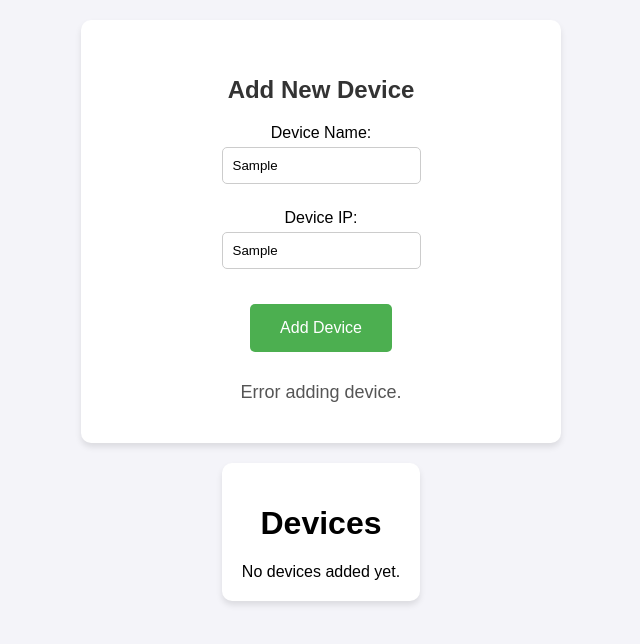
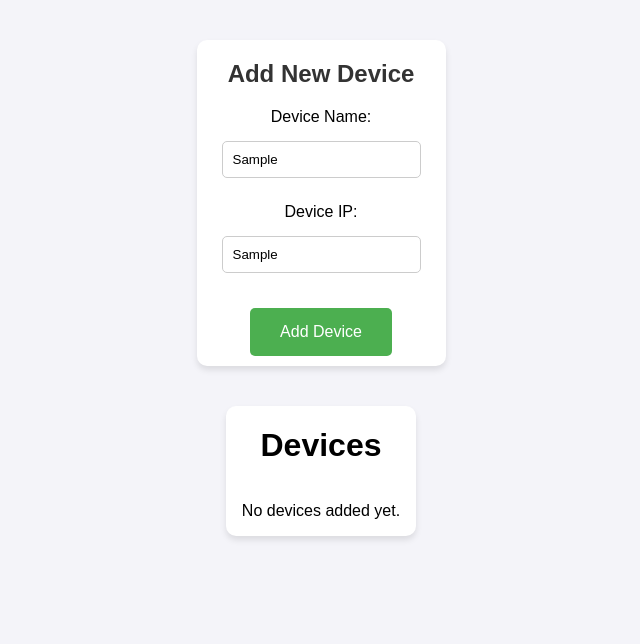
Before and after one commit to BusinessTable/delockWIFI, a plain HTML site: page index.html in a window 1280 px wide. Both pictures are taken after typing "Sample", "Sample" into the empty fields and a click on the button "Add Device". Shown: the whole page, without its empty margins (319-959 px from the left). Drawn offline with Linux system fonts and the light colour scheme; no server answers.

Commit message:
refactor: improve HTML structure and styling for better readability

```diff
--- a/index.html
+++ b/index.html
@@ -1,9 +1,8 @@
 <!DOCTYPE html>
 <html lang="en">
-
   <head>
-    <meta charset="UTF-8">
-    <meta name="viewport" content="width=device-width, initial-scale=1.0">
+    <meta charset="UTF-8" />
+    <meta name="viewport" content="width=device-width, initial-scale=1.0" />
     <title>WLAN Power Socket Controller</title>
     <style>
       body {
@@ -19,27 +18,26 @@
 
       .container {
         background: white;
-            padding: 40px;
         border-radius: 10px;
         box-shadow: 0 4px 6px rgba(0, 0, 0, 0.1);
         text-align: center;
-            margin-bottom: 20px;
-            width: 100%;
-            max-width: 400px
+        margin: 20px;
+        max-width: 400px;
       }
 
       .containerDevices {
         background: white;
-            padding: 20px;
+        display: flex;
+        flex-direction: column;
         border-radius: 10px;
         box-shadow: 0 4px 6px rgba(0, 0, 0, 0.1);
         text-align: center;
-            margin-bottom: 20px;
-            max-width: 100%;
+        margin: 20px;
+        max-width: 800px;
       }
 
       .container h1 {
-            margin-bottom: 20px;
+        margin: 20px;
         font-size: 24px;
         color: #333;
       }
@@ -57,7 +55,7 @@
       }
 
       .btn-on {
-            background-color: #4CAF50;
+        background-color: #4caf50;
       }
 
       .btn-on:hover {
@@ -73,24 +71,24 @@
       }
 
       .status {
-            margin-top: 20px;
+        margin: 20px;
         font-size: 18px;
         color: #555;
       }
 
       .form-group {
-            margin-bottom: 15px;
+        margin: 15px;
       }
 
       label {
         display: block;
-            margin-bottom: 5px;
+        margin: 5px;
       }
 
       input {
         width: auto;
         padding: 10px;
-            margin-bottom: 10px;
+        margin: 10px;
         border: 1px solid #ccc;
         border-radius: 5px;
       }
@@ -100,9 +98,8 @@
         flex-wrap: wrap;
         justify-content: center;
         gap: 20px;
-            width: 100%;
         max-width: 800px;
-            margin-top: 20px;
+        margin: 2vh;
       }
 
       .device {
@@ -111,10 +108,11 @@
         border-radius: 10px;
         box-shadow: 0 4px 6px rgba(0, 0, 0, 0.1);
         text-align: center;
+        margin: 1vh;
       }
 
       .device h2 {
-            margin-bottom: 10px;
+        margin: 10px;
         font-size: 20px;
       }
     </style>
@@ -125,14 +123,13 @@
       <h1>Add New Device</h1>
       <div class="form-group">
         <label for="deviceName">Device Name:</label>
-            <input type="text" id="deviceName" placeholder="Enter device name">
+        <input type="text" id="deviceName" placeholder="Enter device name" />
       </div>
       <div class="form-group">
         <label for="deviceIP">Device IP:</label>
-            <input type="text" id="deviceIP" placeholder="Enter device IP">
+        <input type="text" id="deviceIP" placeholder="Enter device IP" />
       </div>
       <button class="btn btn-on" onclick="addDevice()">Add Device</button>
-        <div class="status" id="addStatus"></div>
     </div>
     <div class="containerDevices">
       <h1>Devices</h1>
@@ -143,9 +140,9 @@
       const devices = [];
 
       async function addDevice() {
-            const name = document.getElementById('deviceName').value;
-            const ip = document.getElementById('deviceIP').value;
-            const statusElement = document.getElementById('addStatus');
+        const name = document.getElementById("deviceName").value;
+        const ip = document.getElementById("deviceIP").value;
+        const statusElement = document.getElementById("addStatus");
 
         if (!name || !ip) {
           statusElement.textContent = "Name and IP are required.";
@@ -153,16 +150,16 @@
         }
 
         try {
-                const response = await fetch('/api/add_device', {
-                    method: 'POST',
+          const response = await fetch("/api/add_device", {
+            method: "POST",
             headers: {
-                        'Content-Type': 'application/json',
+              "Content-Type": "application/json",
             },
             body: JSON.stringify({ name, ip }),
           });
 
           if (response.ok) {
-                    devices.push({ name, ip });
+            devices.push({ name, ip, status: "Unknown" });
             updateDeviceList();
             statusElement.textContent = "Device added successfully.";
           } else {
@@ -174,32 +171,35 @@
       }
 
       function updateDeviceList() {
-            const container = document.getElementById('deviceList');
+        const container = document.getElementById("deviceList");
         if (devices.length === 0) {
           container.textContent = "No devices added yet.";
           return;
         }
 
-            container.innerHTML = '';
-            devices.forEach(device => {
-                const deviceDiv = document.createElement('div');
-                deviceDiv.className = 'device';
+        container.innerHTML = "";
+        devices.forEach((device) => {
+          const deviceDiv = document.createElement("div");
+          deviceDiv.className = "device";
           deviceDiv.innerHTML = `
                     <h2>${device.name}</h2>
+                    <div class="status">Status: <span id="status-${device.name}">${device.status}</span></div>
                     <button class="btn btn-on" onclick="controlDevice('${device.name}', 'on')">Turn On</button>
                     <button class="btn btn-off" onclick="controlDevice('${device.name}', 'off')">Turn Off</button>
+                    <div class="status" id="addStatus-${device.name}"></div>
                 `;
           container.appendChild(deviceDiv);
         });
       }
 
       async function controlDevice(name, action) {
-            const statusElement = document.getElementById('addStatus');
+        const statusElement = document.getElementById("addStatus-" + name);
+        const statusDisplay = document.getElementById(`status-${name}`);
         try {
-                const response = await fetch('/api/relay', {
-                    method: 'POST',
+          const response = await fetch("/api/relay", {
+            method: "POST",
             headers: {
-                        'Content-Type': 'application/json',
+              "Content-Type": "application/json",
             },
             body: JSON.stringify({ device: name, action }),
           });
@@ -207,6 +207,7 @@
           if (response.ok) {
             const data = await response.json();
             statusElement.textContent = `Status: ${data.message}`;
+            statusDisplay.textContent = action === "on" ? "On" : "Off";
           } else {
             statusElement.textContent = "Error controlling device.";
           }
@@ -216,5 +217,4 @@
       }
     </script>
   </body>
-
 </html>
```
Lines whose indentation alone changed are shown as unchanged.
